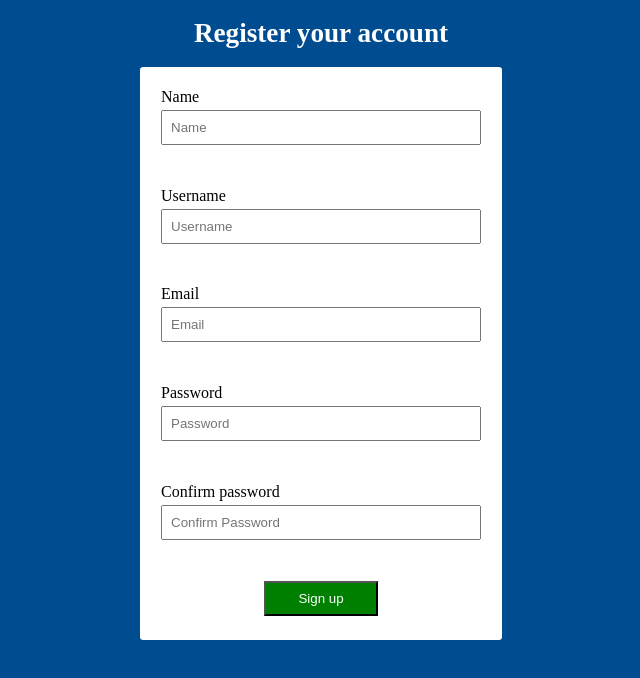
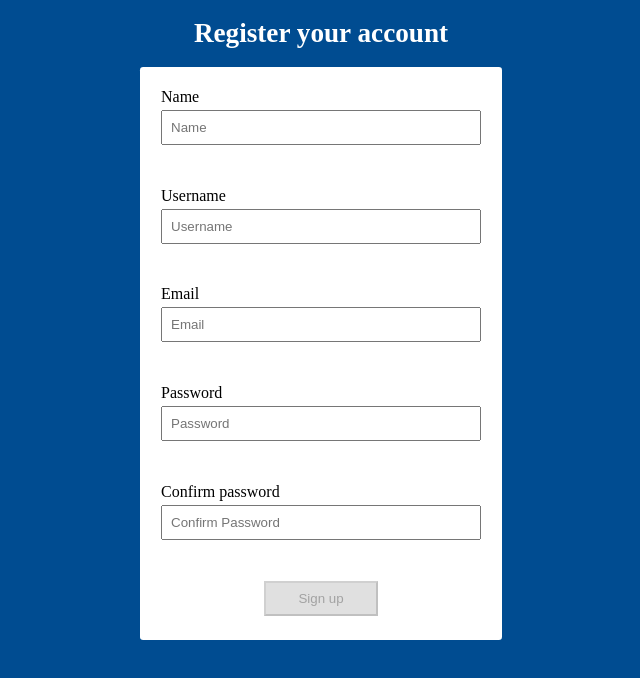
Before and after one commit to Aurorien/RegistrationForm, a React (Vite) app: page / in a window 1280 px wide. Shown: the top 678 px of the page, without its empty margins (319-959 px from the left). Built offline with nearby package versions, Linux system fonts and the light colour scheme.

Commit message:
Add unicode ranges regex validation

```diff
--- a/src/components/InputField.tsx
+++ b/src/components/InputField.tsx
@@ -23,7 +23,6 @@ function InputField({
     autocomplete,
     minLength,
     maxLength,
-    pattern,
     required,
   } = fieldConfig;
 
@@ -48,7 +47,6 @@ function InputField({
           autoComplete={autocomplete}
           minLength={minLength}
           maxLength={maxLength}
-          pattern={pattern}
           required={required}
         />
         <div className="validation message-ctn">
--- a/src/registrationFields.ts
+++ b/src/registrationFields.ts
@@ -9,7 +9,7 @@ export const registrationFields: IFieldConfig[] = [
     autocomplete: "name",
     minLength: 1,
     maxLength: 50,
-    pattern: "^[a-zA-Z0-9_-]+$",
+    pattern: "^[\\u0041-\\u005A\\u0061-\\u007A\\u00C0-\\u00FF0-9 ._-]+$",
     patternMessage:
       "Name can only contain letters, numbers, dashes (-), and underscores (_)",
     required: true,
@@ -22,7 +22,7 @@ export const registrationFields: IFieldConfig[] = [
     autocomplete: "username",
     minLength: 1,
     maxLength: 50,
-    pattern: "^[a-zA-Z0-9_-]+$",
+    pattern: "^[\\u0041-\\u005A\\u0061-\\u007A\\u00C0-\\u00FF0-9\\s\\._-]+$",
     patternMessage:
       "Username can only contain letters, numbers, dashes (-), and underscores (_)",
     required: true,
@@ -48,9 +48,10 @@ export const registrationFields: IFieldConfig[] = [
     autocomplete: "new-password",
     minLength: 8,
     maxLength: 120,
-    pattern: "^[a-zA-Z0-9!@#$%^&*()_+\\-=]+$",
+    pattern:
+      "^[\\u0041-\\u005A\\u0061-\\u007A\\u00C0-\\u00FF0-9!@#$%^&*()_+=-]+$",
     patternMessage:
-      "Use only letters, numbers, and safe special characters (!@#$%^&*()_+-=[]{}|;:,.<>?~`)",
+      "Use only letters, numbers, and special characters: !@#$%^&*()_+-=",
     required: true,
   },
   {
@@ -61,9 +62,10 @@ export const registrationFields: IFieldConfig[] = [
     autocomplete: "new-password",
     minLength: 1,
     maxLength: 120,
-    pattern: "^[a-zA-Z0-9!@#$%^&*()_+\\-=]+$",
+    pattern:
+      "^[\\u0041-\\u005A\\u0061-\\u007A\\u00C0-\\u00FF0-9!@#$%^&*()_+=-]+$",
     patternMessage:
-      "Use only letters, numbers, and safe special characters (!@#$%^&*()_+-=[]{}|;:,.<>?~`)",
+      "Use only letters, numbers, and special characters: !@#$%^&*()_+-=",
     required: true,
   },
 ];
--- a/src/validation.ts
+++ b/src/validation.ts
@@ -23,44 +23,44 @@ export const validateField = (
 ) => {
   const { label, minLength, maxLength, pattern, patternMessage, required } =
     fieldConfig;
+  const fieldValue = value || "";
+
   let isValid = true;
   let message = "";
 
-  if (!isDirty && value && value.length === 0) {
+  if (!isDirty && fieldValue.length === 0) {
     return { isValid: true, message: "", isDirty };
   }
 
-  if (required && value && value.length === 0) {
+  if (required && fieldValue.trim().length === 0) {
     isValid = false;
     message = `${fieldConfig.label} is required`;
+    return { isValid, message, isDirty };
   }
 
-  if (value && value.length > 0) {
-    if (minLength && value && value.length < minLength) {
+  if (fieldValue.length > 0) {
+    if (minLength && fieldValue.length < minLength) {
       isValid = false;
       message = `${fieldConfig.label} must be at least ${minLength} characters`;
     }
 
-    if (maxLength && value && value.length > maxLength) {
+    if (maxLength && fieldValue.length > maxLength) {
       isValid = false;
       message = `${fieldConfig.label} must be no more than ${maxLength} characters`;
     }
 
     if (pattern) {
-      const regex = new RegExp(pattern);
-      if (!regex.test(value)) {
+      const regex = new RegExp(pattern, "u");
+      if (!regex.test(fieldValue)) {
         isValid = false;
         message = `Invalid ${fieldConfig.label.toLowerCase()}. ${patternMessage}`;
       }
     }
 
     if (label === "Confirm password") {
-      if (value !== formValues.password) {
+      if (fieldValue !== formValues.password) {
         isValid = false;
         message = "Passwords do not match";
-      } else {
-        isValid = true;
-        message = "";
       }
     }
   }
@@ -71,6 +71,12 @@ export const validateField = (
 export const isFormValid = (formValues: IFormValues) => {
   const allFieldsValid = registrationFields.every((fieldConfig) => {
     const value = formValues[fieldConfig.label as keyof IFormValues];
+
+    if (fieldConfig.required && value && value.trim().length === 0) {
+      console.log(`${fieldConfig.label} is empty and required`);
+      return false;
+    }
+
     const validation = validateField(fieldConfig, value, formValues, true);
     return validation.isValid;
   });
```
